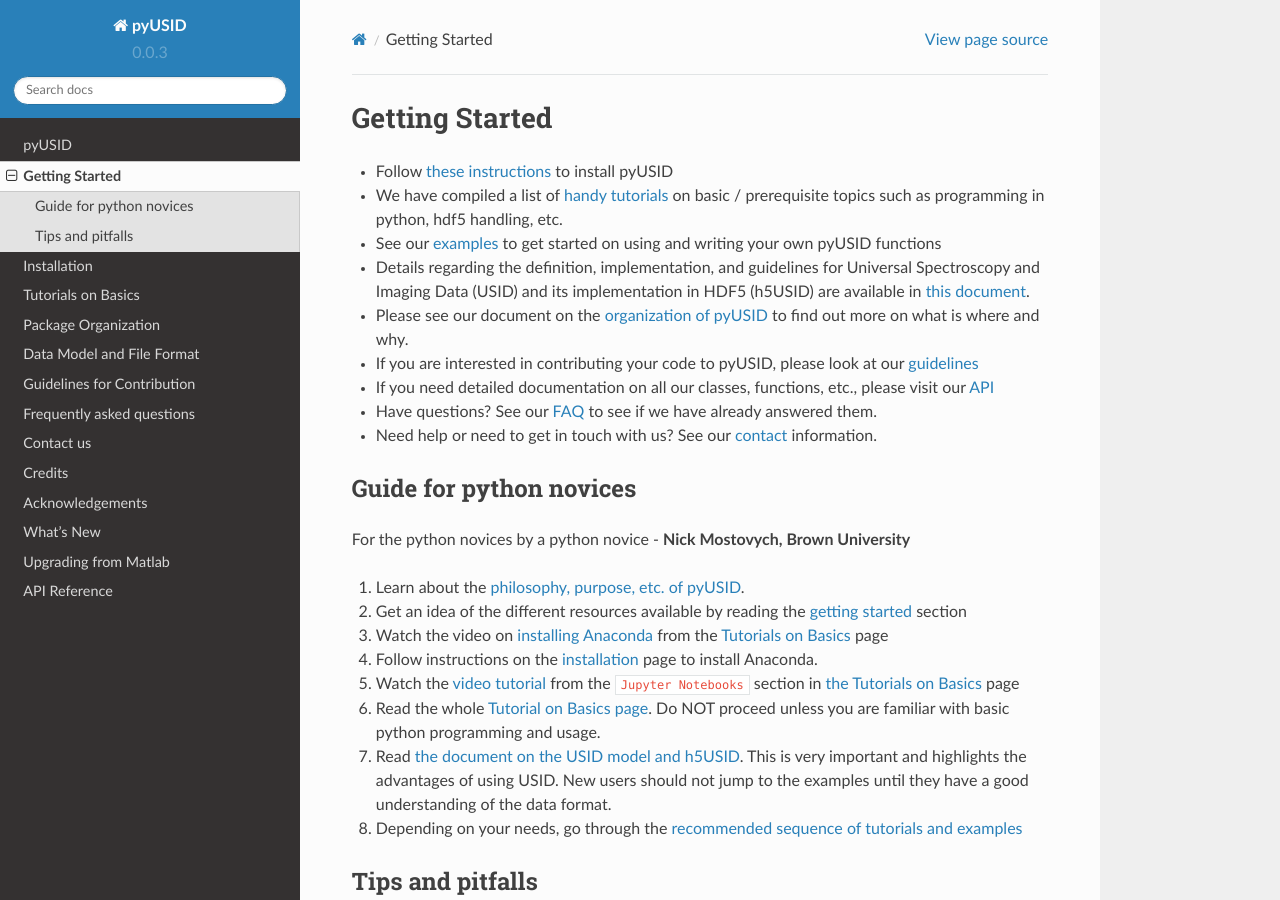
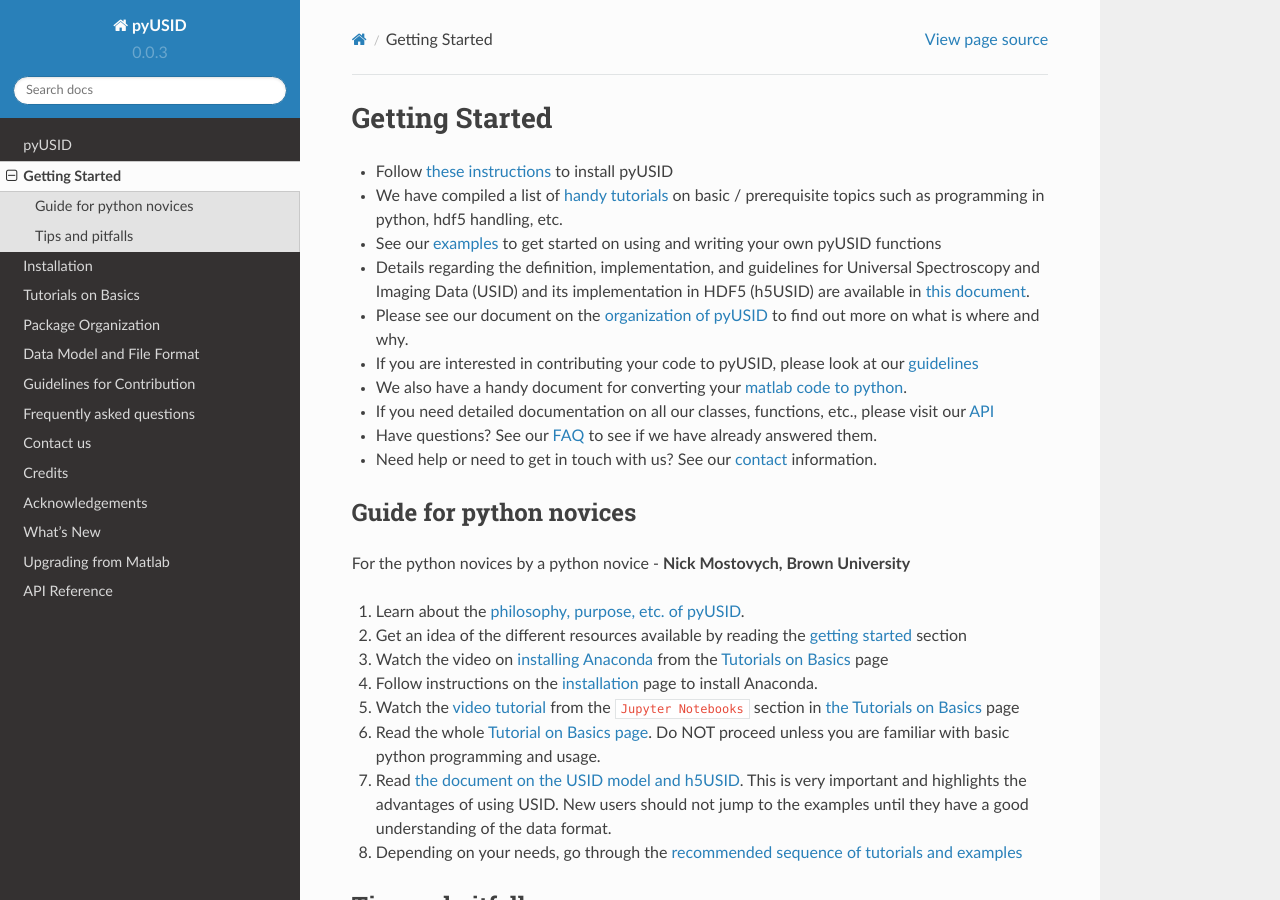
Before and after one commit to pycroscopy/pyUSID, a Sphinx documentation site: the page built from docs/getting_started.rst, in a window 1280 px wide and 900 px high. Built offline with Sphinx 7.4.7 and the Read the Docs theme 2.0.0, drawn with Linux system fonts in a browser that asks for light colours; pages that are not in the unit, such as notebooks, are missing from menus.

Commit message:
Added reference to matlab to python

```diff
--- a/docs/getting_started.rst
+++ b/docs/getting_started.rst
@@ -6,6 +6,7 @@ Getting Started
 * Details regarding the definition, implementation, and guidelines for Universal Spectroscopy and Imaging Data (USID) and its implementation in HDF5 (h5USID) are available in `this document <./data_format.html>`_.
 * Please see our document on the `organization of pyUSID <./package_organization.html>`_ to find out more on what is where and why.
 * If you are interested in contributing your code to pyUSID, please look at our `guidelines <./contribution_guidelines.html>`_
+* We also have a handy document for converting your `matlab code to python <./matlab_to_python.html>`_.
 * If you need detailed documentation on all our classes, functions, etc., please visit our `API <./api.html>`_
 * Have questions? See our `FAQ <./faq.html>`_ to see if we have already answered them.
 * Need help or need to get in touch with us? See our `contact <./contact.html>`_ information.
```
